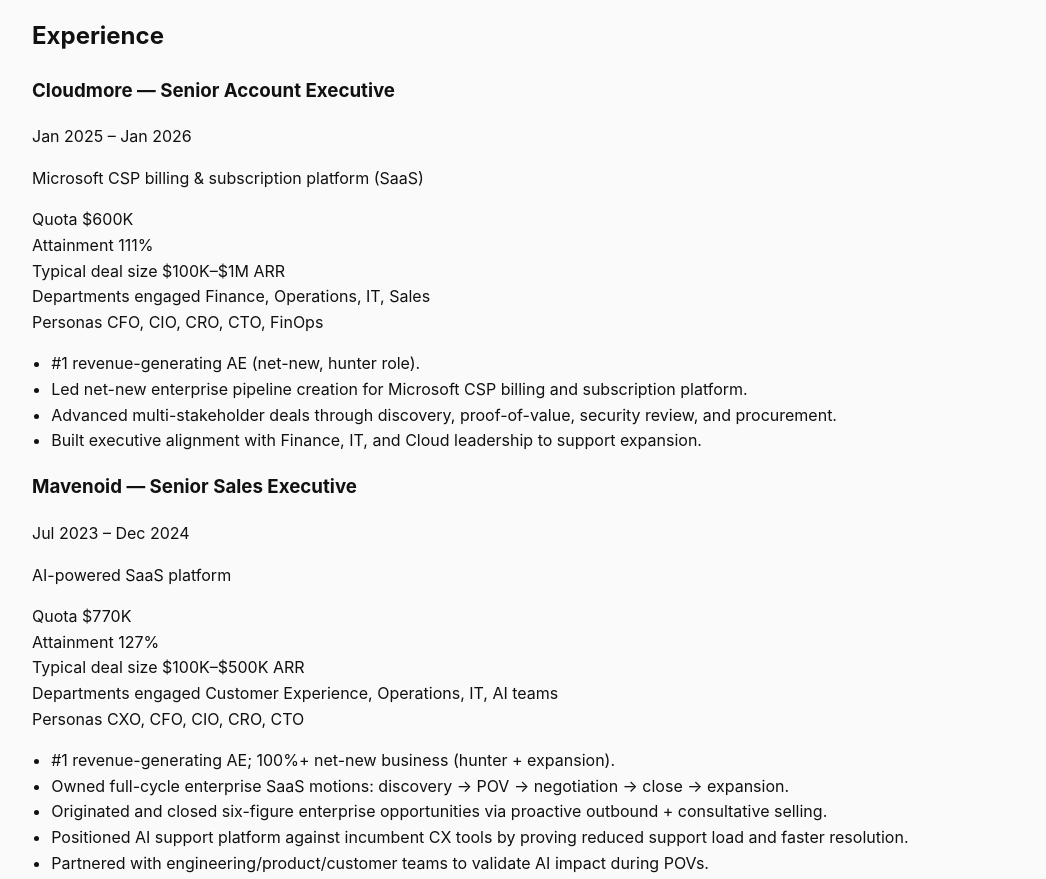
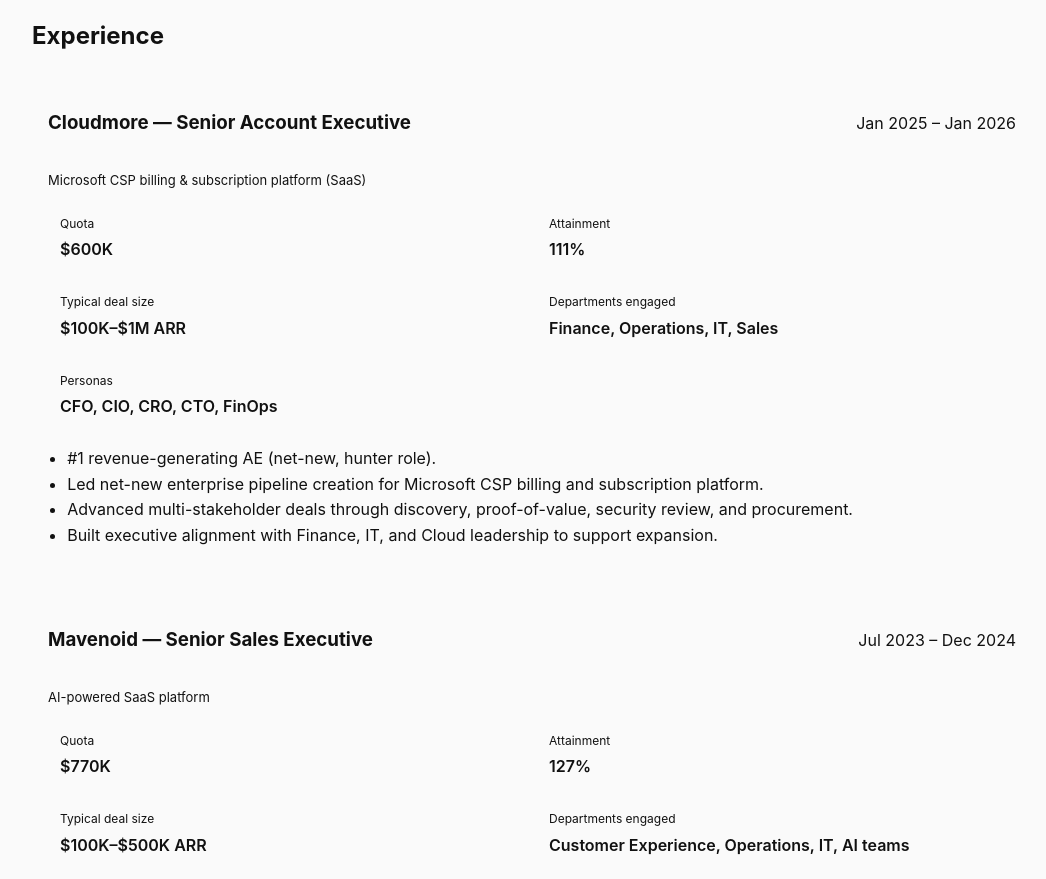
Before and after one commit to btourgee/btourgee.github.io, a plain HTML site: page index.html in a window 1280 px wide. Shown: the part 679-1558 px from the top of the page, without its empty margins (108-1154 px from the left). Drawn offline with Linux system fonts and the light colour scheme; files whose address does not match are found by name.

Commit message:
Update styles.css

```diff
--- a/styles.css
+++ b/styles.css
@@ -89,3 +89,54 @@
   font-size: 0.85rem;
   color: #666;
 }
+/* Recruiter-first "Role Snapshot" blocks */
+.timeline { display: grid; gap: 14px; margin-top: 14px; }
+
+.timeline-item{
+  border: 1px solid var(--line);
+  background: var(--panel2);
+  border-radius: var(--radius);
+  padding: 14px 16px;
+}
+
+.timeline-top{
+  display:flex;
+  align-items: baseline;
+  justify-content: space-between;
+  gap: 12px;
+  flex-wrap: wrap;
+}
+
+.muted{ color: var(--muted); }
+.small{ font-size: 13px; }
+
+.role-snapshot{
+  display:grid;
+  grid-template-columns: repeat(2, minmax(0, 1fr));
+  gap: 10px;
+  margin-top: 12px;
+  margin-bottom: 10px;
+}
+
+.stat{
+  border: 1px solid var(--line);
+  background: rgba(255,255,255,.02);
+  border-radius: 12px;
+  padding: 10px 12px;
+}
+
+.stat-label{
+  display:block;
+  color: var(--muted);
+  font-size: 12px;
+  margin-bottom: 4px;
+}
+
+.stat-value{
+  font-weight: 600;
+}
+
+/* Mobile: make snapshot stack nicely */
+@media (max-width: 680px){
+  .role-snapshot{ grid-template-columns: 1fr; }
+}
```
